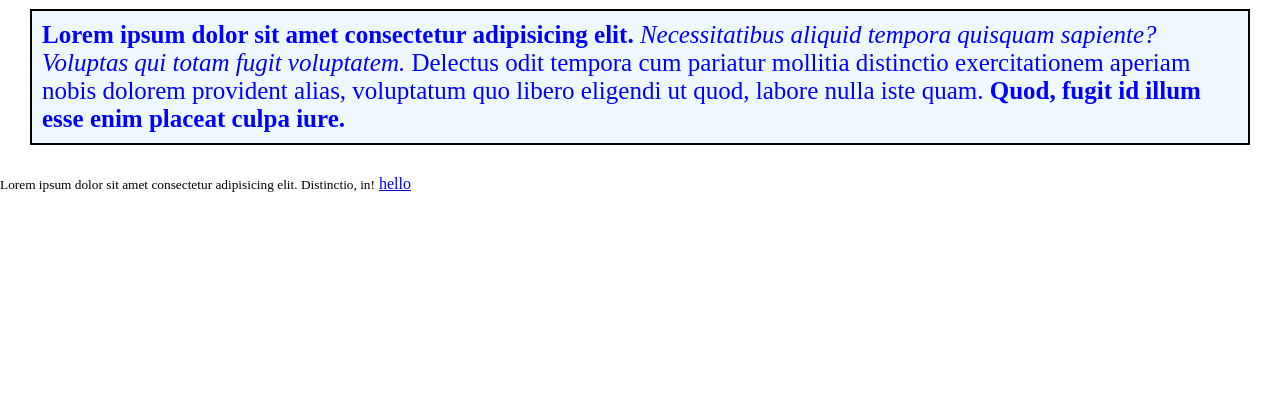
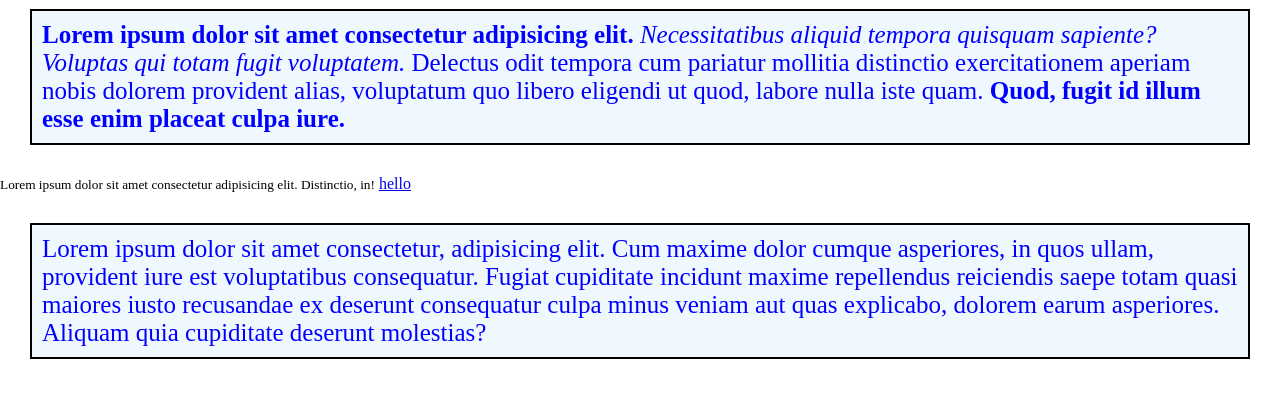
Before and after one commit to Amzad99999/MILESTONE-1, a plain HTML site: page index.html in a window 1280 px wide. Shown: the part 58-456 px from the top of the page. Drawn offline with Linux system fonts and the light colour scheme.

Commit message:
new added

```diff
--- a/index.html
+++ b/index.html
@@ -13,5 +13,7 @@
     <small>Lorem ipsum dolor sit amet consectetur adipisicing elit. Distinctio, in!</small>
     <a href="www.google.com">hello</a>
 
+    <p>Lorem ipsum dolor sit amet consectetur, adipisicing elit. Cum maxime dolor cumque asperiores, in quos ullam, provident iure est voluptatibus consequatur. Fugiat cupiditate incidunt maxime repellendus reiciendis saepe totam quasi maiores iusto recusandae ex deserunt consequatur culpa minus veniam aut quas explicabo, dolorem earum asperiores. Aliquam quia cupiditate deserunt molestias?</p>
+
 </body>
 </html>
```
